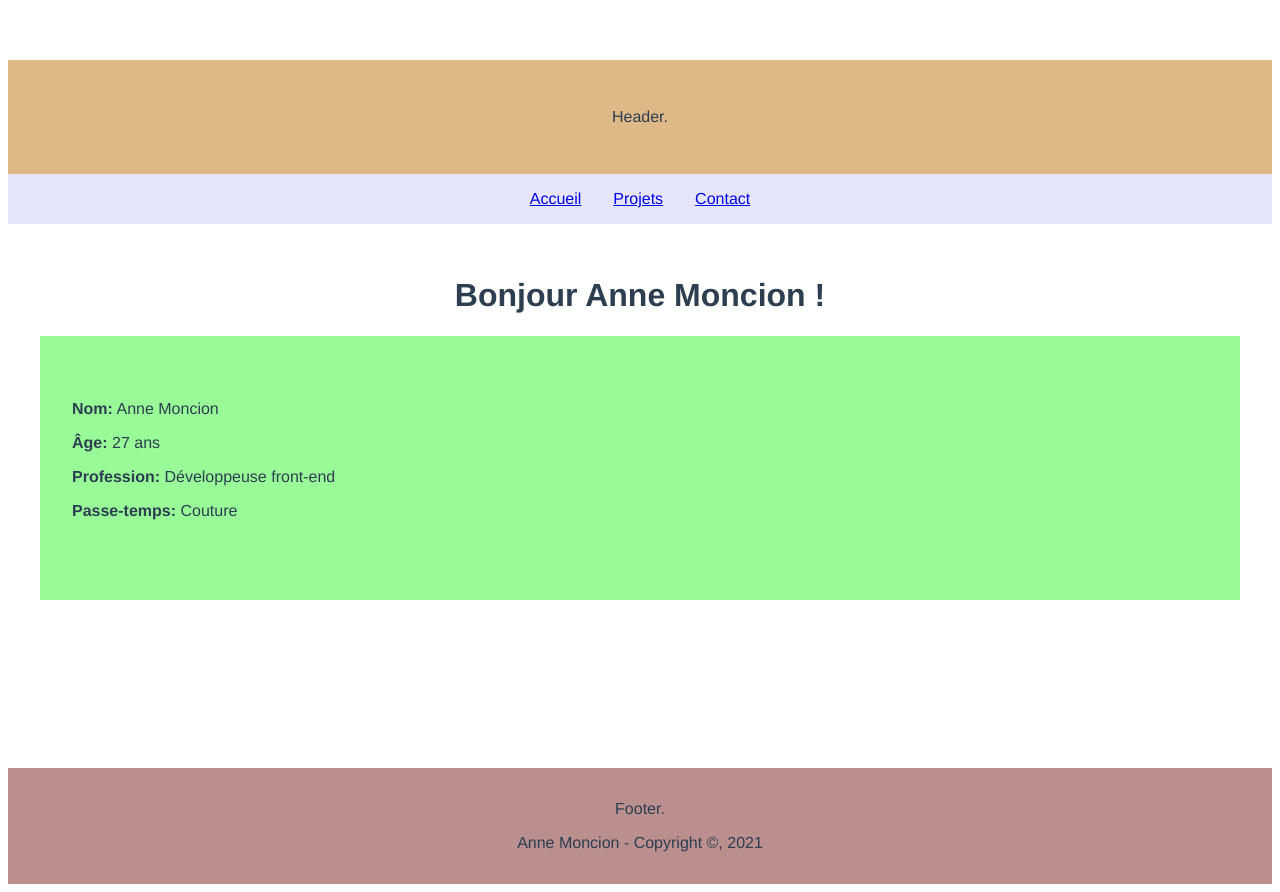
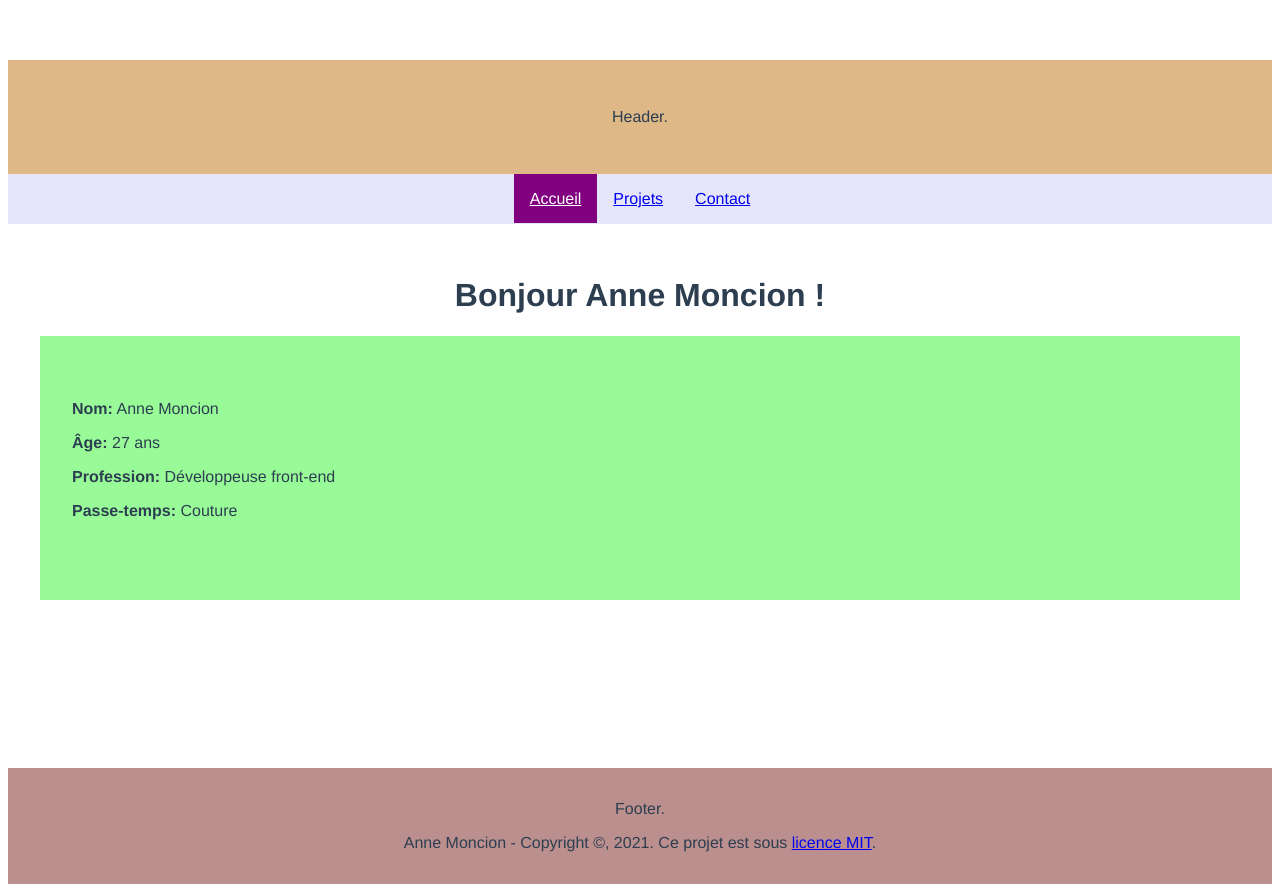
Before and after one commit to annemoncion/1017examen2annemoncion, a Vue app in the folder app-examen/: page /#/ in a window 1280 px wide. Built offline with nearby package versions, Linux system fonts and the light colour scheme.

Commit message:
Projet Final ajout commentaires et license

```diff
--- a/app-examen/src/App.vue
+++ b/app-examen/src/App.vue
@@ -2,6 +2,7 @@
   <div id="app">
     <Header />
     <nav>
+      <!-- Boucler à traver les routes. (Voir objet "menuItems") -->
       <router-link v-for="(item, i) in menuItems" :key="i" :to="item.path">{{ item.name | translate }}</router-link>
     </nav>
     <router-view />
@@ -15,6 +16,7 @@ import Footer from './components/Footer.vue'
 import { MixinTranslate } from "@/mixins/MixinTranslate.js"
 
 export default {
+  // Comme définit présentement, le filtre de traduction doit être importé dans chaque composant qui l'utilise. Ce serait un comportement à revoir.
   mixins: [MixinTranslate],
   name: 'App',
   components: {
--- a/app-examen/src/components/Footer.vue
+++ b/app-examen/src/components/Footer.vue
@@ -12,9 +12,13 @@ export default {
   directives: {
     copyright: {
       bind: function (el) {
+        // Générer la date actuelle.
         var d = new Date();
+        // Ne retenir que l'année.
         var n = d.getFullYear();
-        let copyright = "<p>Anne Moncion - Copyright &copy;, " + n + "</p>";
+        // Ajouter la date au libellé de droit d'auteur par concaténation.
+        let copyright = "<p>Anne Moncion - Copyright &copy;, " + n + ". Ce projet est sous <a href='https://github.com/annemoncion/1017examen2annemoncion/blob/main/LICENSE.md' target='_blank'>licence MIT</a>.</p>";
+        // Ajouter le noeud "copyright" comme premier enfant du noeud sur lequel est appliquée la directive.
         el.insertAdjacentHTML( 'beforeend', copyright );
       }
     }
--- a/app-examen/src/router/index.js
+++ b/app-examen/src/router/index.js
@@ -28,9 +28,9 @@ const routes = [
 ];
 
 const router = new VueRouter({
-  mode: "history",
   base: process.env.BASE_URL,
   routes,
+  // Si la route change, remonter en haut de la page.
   scrollBehavior() {
     return { x: 0, y: 0 };
   }
--- a/app-examen/src/views/Accueil.vue
+++ b/app-examen/src/views/Accueil.vue
@@ -19,6 +19,7 @@
 import { MixinTranslate } from "@/mixins/MixinTranslate.js"
 
 export default {
+    // Comme définit présentement, le filtre de traduction doit être importé dans chaque composant qui l'utilise. Ce serait un comportement à revoir.
     mixins: [MixinTranslate],
     name: 'Accueil',
     data() {
@@ -27,8 +28,10 @@ export default {
         }
     },
     created() {
+        // Coder en dur le booléen qui statut de l'état de l'utilisateur: il peut être connecté ou non.
         let loggedIn = false;
 
+        // Si l'utilisateur est connecté, afficher son profil.
         if (loggedIn) {
             this.showProfile = true;
             console.log(this.showProfile);
--- a/app-examen/src/views/Contact.vue
+++ b/app-examen/src/views/Contact.vue
@@ -5,6 +5,7 @@
     <input type="text" name="firstname" :placeholder="'firstName' | translate" />
     <input type="text" name="email" :placeholder="'email' | translate" />
     <select name="categorie">
+        <!-- Boucler dans toutes les options du menu déroulant (voir data "dropdown"). -->
         <option v-for="(subject, i) in dropdown" :key="i"> {{ subject | translate }}</option>
     </select>
   </form>
@@ -14,6 +15,7 @@
 import { MixinTranslate } from "@/mixins/MixinTranslate.js"
 
 export default {
+  // Comme définit présentement, le filtre de traduction doit être importé dans chaque composant qui l'utilise. Ce serait un comportement à revoir.
   mixins: [MixinTranslate],
   name: 'Projet',
   data() {
--- a/app-examen/src/views/Projet.vue
+++ b/app-examen/src/views/Projet.vue
@@ -2,6 +2,7 @@
   <div class="projects">
     <h2>{{ 'myProjects' | translate }}</h2>
     <ul>
+        <!-- Boucler dans la liste des projets. (Voir object "projects") -->
         <li v-for="(project, i) in projects" :key="i"> {{ project }}</li>
     </ul>
   </div>
@@ -11,6 +12,7 @@
 import { MixinTranslate } from "@/mixins/MixinTranslate.js"
 
 export default {
+  // Comme définit présentement, le filtre de traduction doit être importé dans chaque composant qui l'utilise. Ce serait un comportement à revoir.
   mixins: [MixinTranslate],
   name: 'Projet',
   data() {
```
Also changed, not shown: app-examen/src/mixins/MixinTranslate.js (+9 -0 lines).
